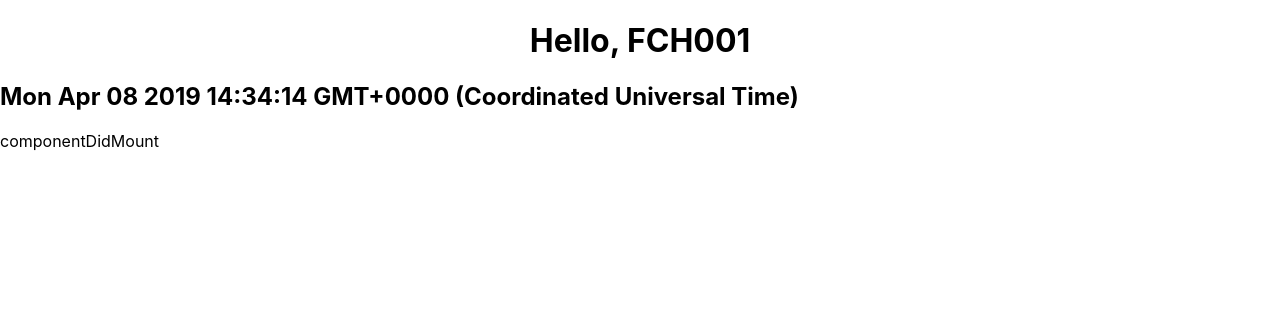
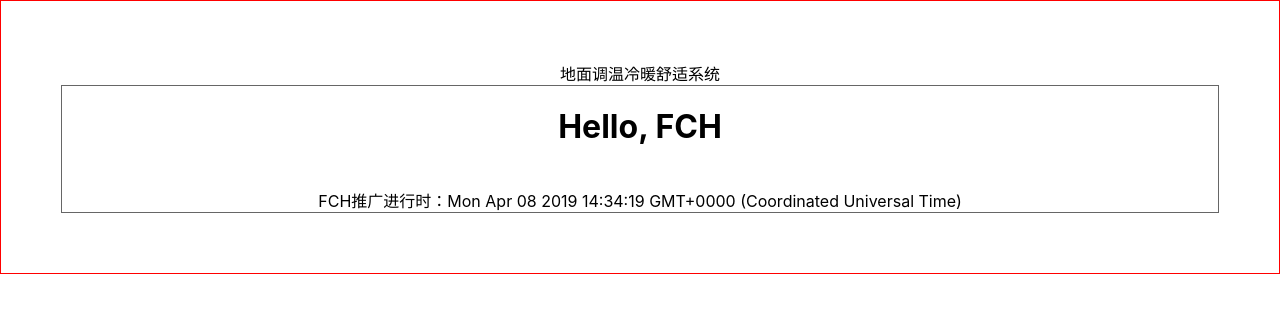
Before and after one commit to zhangyongwang4444/react-todolist-one, a React (Create React App) app: page / in a window 1280 px wide. Shown: the top 312 px of the page. Built offline with nearby package versions, Linux system fonts and the light colour scheme.

Commit message:
react 基础知识探索告一段落

```diff
--- /dev/null
+++ b/src/Baba.js
@@ -0,0 +1,75 @@
+import React from 'react';
+
+class Baba extends React.Component {
+    constructor() {
+        super();
+        this.state = {
+            data: new Date(),
+            text: 'FCH'
+
+        }
+    }
+    // upDate() {
+    //     this.setState({
+    //         data: new Date()
+    //     })
+    // }
+    componentDidMount() {
+        setInterval(() => {
+            this.setState({
+                data: new Date()
+            })
+        }, 1000)
+    }
+    render() {
+        return (
+            <div className='father'>
+                地面调温冷暖舒适系统
+                {/* <button onClick={() => { this.upDate() }}>upDate</button> */}
+                <Welcome newDate={this.state.data} name={this.state.text} />
+            </div>
+        )
+    }
+}
+
+class Welcome extends React.Component {
+    constructor() {
+        super();
+        this.state = {
+
+        }
+        console.log('我已经在 constructor 里将 props 和 state 初始化好了')
+    }
+    componentWillMount() {
+        console.log('运行到这里的话，说明马上就要运行 render 了')
+    }
+    render() {
+        console.log('嗯，这里是 render')
+        return (
+            <div className="dynamicUpdateTime">
+                <h1>Hello, {this.props.name}</h1>
+                <br />
+                FCH推广进行时：{this.props.newDate.toString()}
+            </div>
+        )
+    }
+    componentDidMount() {
+
+    }
+    componentWillReceiveProps() {
+    }
+    shouldComponentUpdate() {
+        return true
+    }
+    componentWillUpdate() {
+        console.log('我要更新组件啦！')
+    }
+    componentDidUpdate() {
+        console.log('更新完毕啦！')
+    }
+    componentWillUnmount() {
+        console.log('要死了')
+    }
+}
+
+export default Baba
--- a/src/index.css
+++ b/src/index.css
@@ -16,3 +16,13 @@ code {
 h1 {
   text-align: center
 }
+
+div.dynamicUpdateTime {
+  text-align: center;
+  border: 1px solid #666666;
+}
+div.father{
+  border:1px solid red;
+  text-align: center;
+  padding:60px;
+}
--- a/src/index.js
+++ b/src/index.js
@@ -5,10 +5,10 @@ import App from './App';
 import * as serviceWorker from './serviceWorker';
 
 
-import Welcome from './Welcome'
+import Baba from './Baba'
 
 ReactDOM.render(
-    <Welcome name="FCH001" />,
+    <Baba />,
     document.getElementById('root')
 )
 
--- a/src/welcome.js
+++ /dev/null
@@ -1,58 +0,0 @@
-import React from 'react';
-class Welcome extends React.Component {
-    constructor(props) {
-        super();
-        this.state = {
-            data: new Date(),
-            test: '1'
-        }
-        console.log('我已经在 constructor 里将 props 和 state 初始化好了')
-    }
-    componentWillMount() {
-        this.setState({
-            date: new Date(), // 更新 date
-            test: 'componentWillMount'
-        })
-        console.log('运行到这里的话，说明马上就要运行 render 了')
-    }
-
-    render() {
-
-        console.log('嗯，这里是 render')
-        return (
-            <div>
-                <h1>Hello, {this.props.name}</h1>
-                <h2>{this.state.data.toString()}</h2>
-                <p>{this.state.test}</p>
-            </div>
-        )
-    }
-    componentDidMount() {
-        this.setState({
-            date: new Date(), // 更新 date
-            test: 'componentDidMount'
-        })
-        console.log('已经挂载到页面里了')
-    }
-    componentWillReceiveProps() {
-        this.setState({
-            date: new Date(), // 更新 date
-            test: 'componentWillReceiveProps'
-        })
-    }
-    shouldComponentUpdate() {
-        return true
-    }
-    componentWillUpdate() {
-
-    }
-    componentDidUpdate() {
-
-    }
-    componentWillUnmount() {
-        console.log('要死了')
-    }
-
-}
-
-export default Welcome
```
